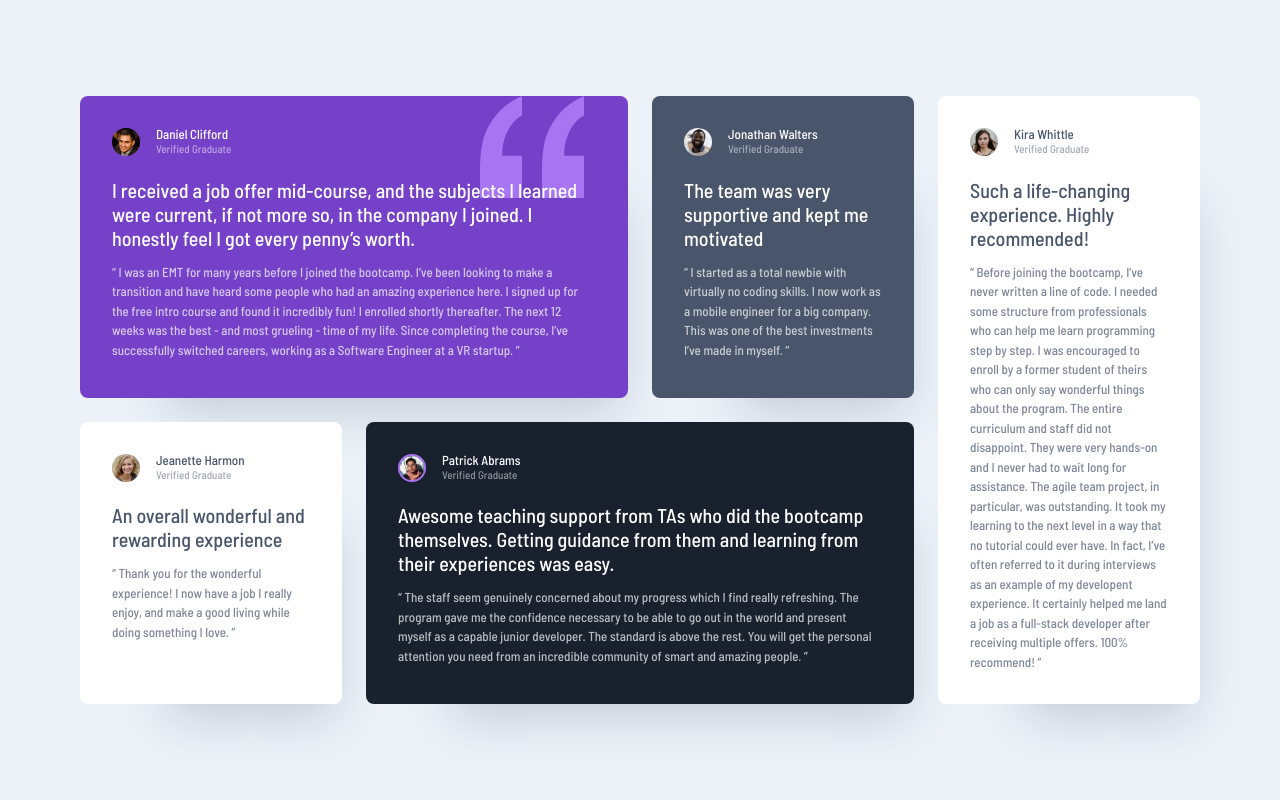
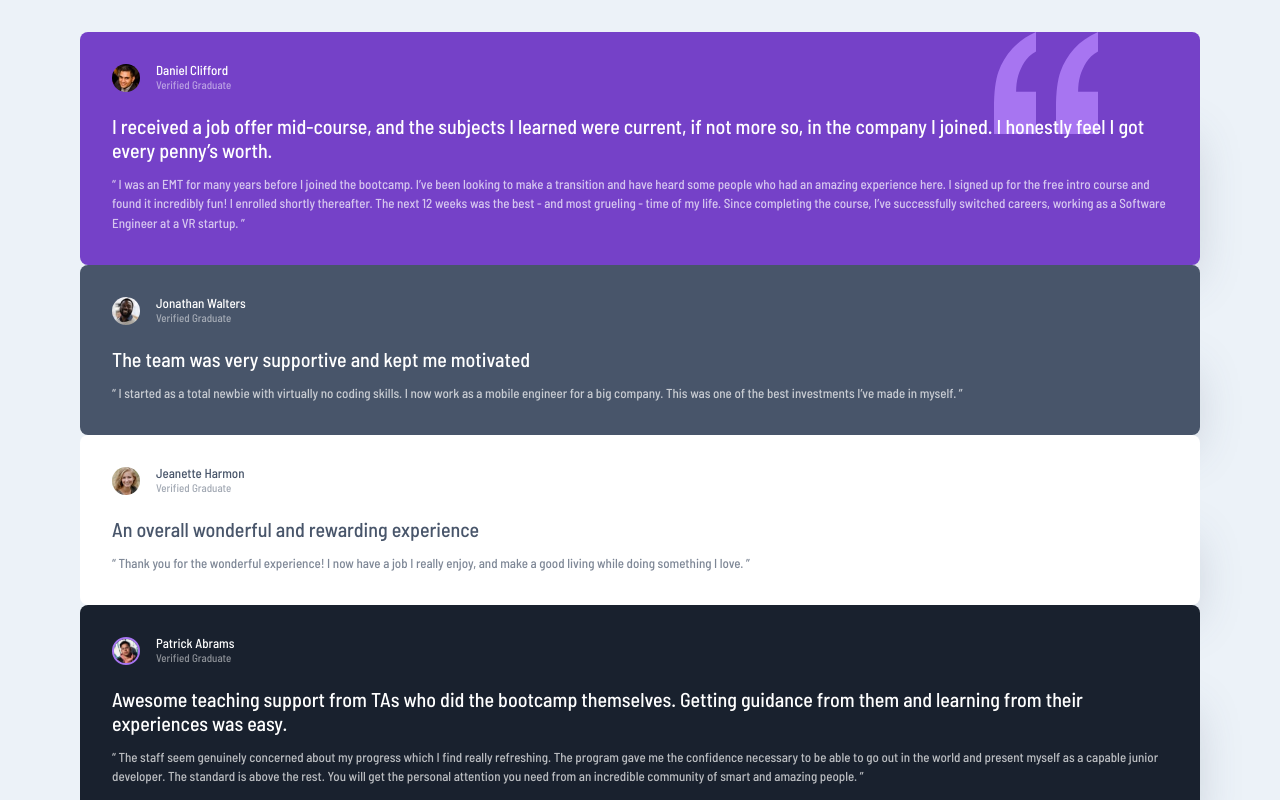
Before and after one commit to iamapurba2003/Styling-in-Css, a plain HTML site: page index.html in a window 1280 px wide. Shown: the top 800 px of the page. Drawn offline with Linux system fonts and the light colour scheme.

Commit message:
Starting Project for Grid Areas

```diff
--- a/style.css
+++ b/style.css
@@ -144,16 +144,6 @@ h3 {
 
 /* components */
 .testimonial-grid {
-  display: grid;
-  gap: 1.5rem;
-  grid-auto-columns: 1fr;
-  grid-template-areas:
-   'one'
-   'two'
-   'three'
-   'four'
-   'five';
-
   padding-block: 2rem;
   width: min(95%, 70rem);
   margin-inline: auto;
@@ -182,42 +172,7 @@ h3 {
   grid-area: five;
 }
 
-@media screen and (min-width: 33em) {
-  .testimonial-grid {
-      grid-template-areas:
-      "one one"
-      "two three"
-      "five five"
-      "four four";
-  }
-}
 
-@media screen and (min-width: 38em) {
-  .testimonial-grid {
-    grid-template-areas:
-     'one one'
-     'two five'
-     'three five'
-     'four four';
-  }
-}
-
-@media screen and (min-width: 54em) {
-  .testimonial-grid {
-      grid-template-areas:
-      "one one two"
-      "five five five"
-      "three four four";
-  }
-}
-
-@media screen and (min-width: 75em) {
-  .testimonial-grid {
-      grid-template-areas:
-      "one one two five"
-      "three four four five";
-  }
-}
 
 
 .testimonial.quote {
```
